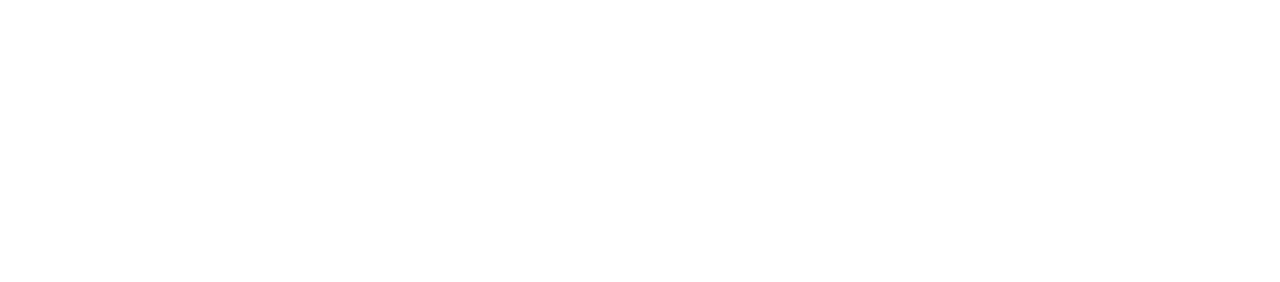
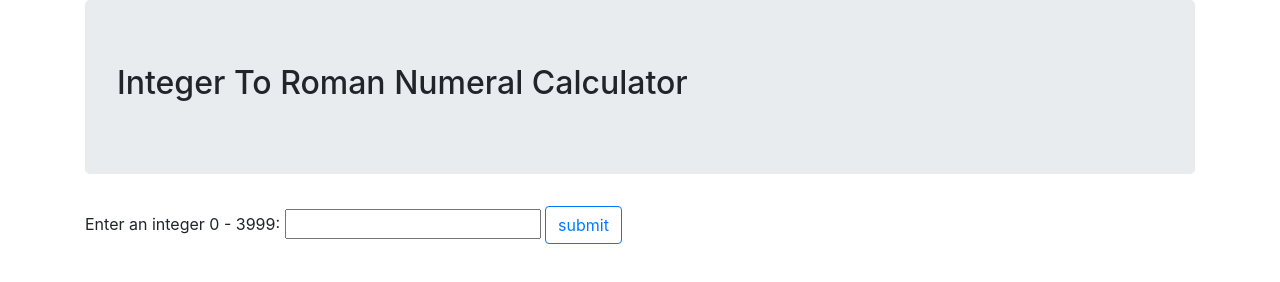
Before and after one commit to jbnilles/romanNumeralConverter, a plain HTML site: page index.html in a window 1280 px wide. Drawn offline with Linux system fonts and the light colour scheme.

Commit message:
add logic to output result back to user
Co-authored-by: Daniel Schaaf <daniel.schaaf@outlook.com>

```diff
--- a/index.html
+++ b/index.html
@@ -11,7 +11,15 @@
 
 <body>
   <div class = "container">
+    <div class='jumbotron'>
+      <h2>Integer To Roman Numeral Calculator</h2>
+    </div>
     <form id= "romanNumeral">
+      <label for="userInput">Enter an integer 0 - 3999: </label>
+      <input type="number" name="" required id="userInput">
+      <button class='btn btn-outline-primary' type="submit">submit</button>
+    </form>
+    <h3 id='result'></h3>
 
   </div>
 </body>
--- a/js/scripts.js
+++ b/js/scripts.js
@@ -1,18 +1,9 @@
 $(document).ready(function () {
-
   $('#romanNumeral').submit(function () {
     event.preventDefault();
-//user
-    //check
-    //inter
+    $('#result').text(integerToRoman(parseInt($('#userInput').val())));
   });
-
 });
-
-
-//  90
-//LXXXX
-//  XC
 
 function integerToRoman (num) {
   const ROMAN = ['I', 'IV','V', 'IX', 'X', 'XL', 'L', 'XC', 'C', 'CD', 'D', 'CM', 'M'];
```
